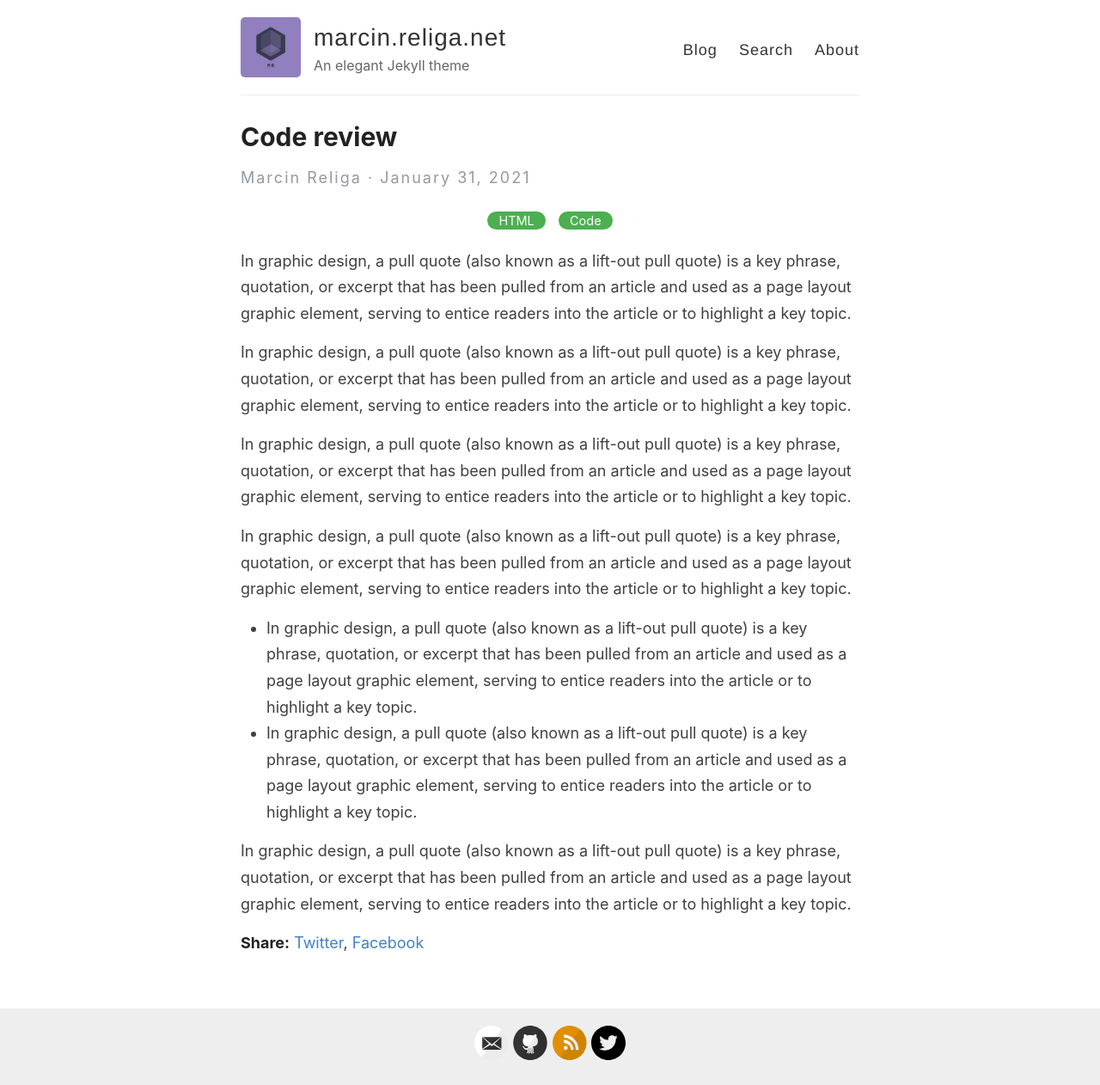
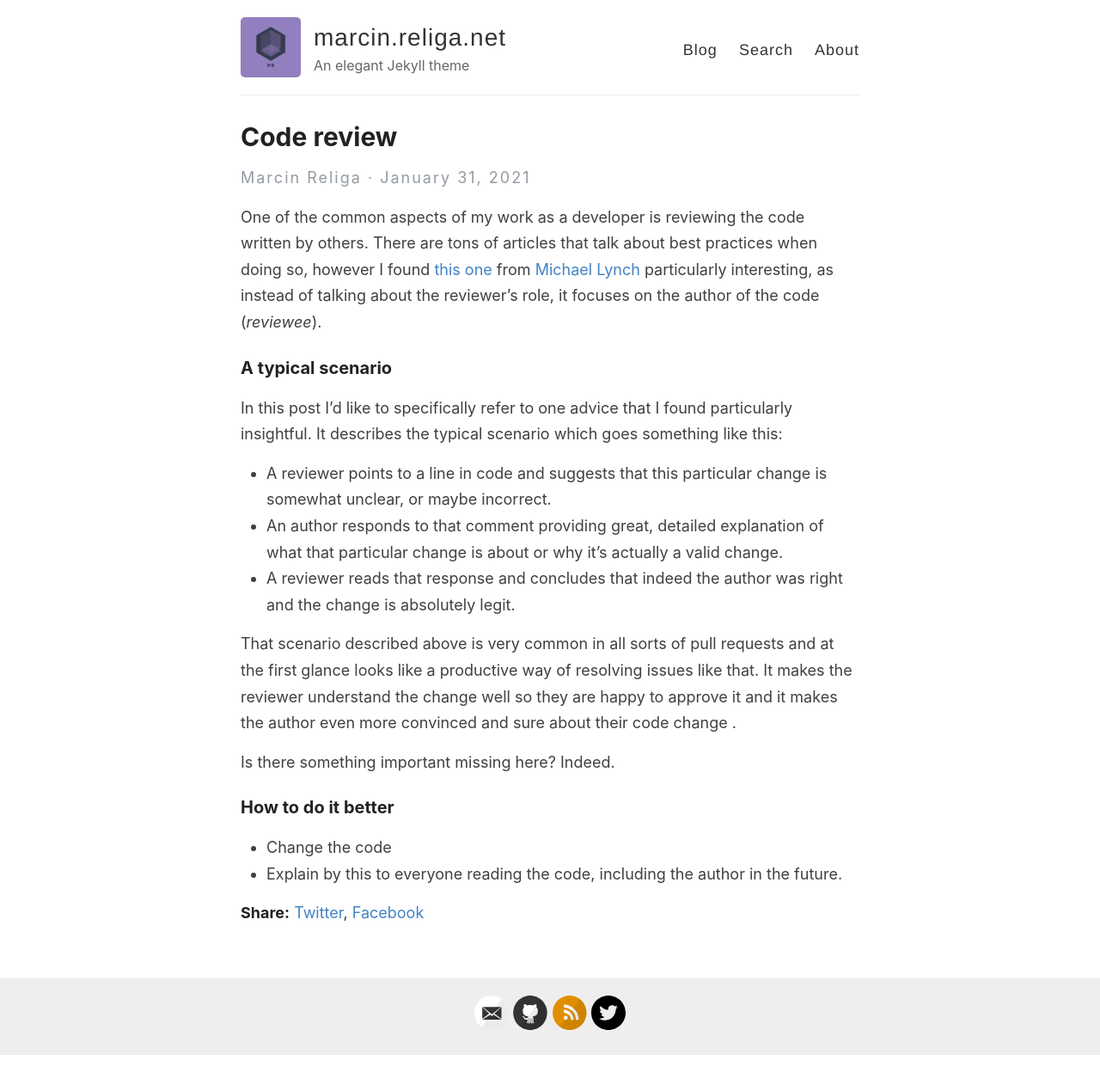
Before and after one commit to marcinreliga/marcinreliga.github.io, a Jekyll site: the page built from _posts/2021-01-31-code-review.md, in a window 1280 px wide. Shown: the whole page at 86% size. Built offline with Jekyll 4.4.1, drawn with Linux system fonts in a browser that asks for light colours; after the commit the page ends 1228 px from its top, so only the background shows below that.

Commit message:
add post

```diff
--- a/_posts/2021-01-31-code-review.md
+++ b/_posts/2021-01-31-code-review.md
@@ -1,19 +1,21 @@
 ---
 layout: post
 title:  Code review
-categories: [HTML,Code]
+#categories: [HTML,Code]
 excerpt: In graphic design, a pull quote (also known as a lift-out pull quote) is a key phrase, quotation, or excerpt that has been pulled from an article and used as a page layout graphic element, serving to entice readers into the article or to highlight a key topic.
 ---
+One of the common aspects of my work as a developer is reviewing the code written by others. There are tons of articles that talk about best practices when doing so, however I found [this one](https://mtlynch.io/code-review-love/) from [Michael Lynch](https://twitter.com/deliberatecoder) particularly interesting, as instead of talking about the reviewer's role, it focuses on the author of the code (*reviewee*).
 
-In graphic design, a pull quote (also known as a lift-out pull quote) is a key phrase, quotation, or excerpt that has been pulled from an article and used as a page layout graphic element, serving to entice readers into the article or to highlight a key topic.
+### A typical scenario
+In this post I'd like to specifically refer to one advice that I found particularly insightful. It describes the typical scenario which goes something like this:
+- A reviewer points to a line in code and suggests that this particular change is somewhat unclear, or maybe incorrect.
+* An author responds to that comment providing great, detailed explanation of what that particular change is about or why it's actually a valid change.
+* A reviewer reads that response and concludes that indeed the author was right and the change is absolutely legit.
 
-In graphic design, a pull quote (also known as a lift-out pull quote) is a key phrase, quotation, or excerpt that has been pulled from an article and used as a page layout graphic element, serving to entice readers into the article or to highlight a key topic.
+That scenario described above is very common in all sorts of pull requests and at the first glance looks like a productive way of resolving issues like that. It makes the reviewer understand the change well so they are happy to approve it and it makes the author even more convinced and sure about their code change .
 
-In graphic design, a pull quote (also known as a lift-out pull quote) is a key phrase, quotation, or excerpt that has been pulled from an article and used as a page layout graphic element, serving to entice readers into the article or to highlight a key topic.
+Is there something important missing here? Indeed.
 
-In graphic design, a pull quote (also known as a lift-out pull quote) is a key phrase, quotation, or excerpt that has been pulled from an article and used as a page layout graphic element, serving to entice readers into the article or to highlight a key topic.
-
-- In graphic design, a pull quote (also known as a lift-out pull quote) is a key phrase, quotation, or excerpt that has been pulled from an article and used as a page layout graphic element, serving to entice readers into the article or to highlight a key topic.
-- In graphic design, a pull quote (also known as a lift-out pull quote) is a key phrase, quotation, or excerpt that has been pulled from an article and used as a page layout graphic element, serving to entice readers into the article or to highlight a key topic.
-
-In graphic design, a pull quote (also known as a lift-out pull quote) is a key phrase, quotation, or excerpt that has been pulled from an article and used as a page layout graphic element, serving to entice readers into the article or to highlight a key topic.
+### How to do it better
+- Change the code
+- Explain by this to everyone reading the code, including the author in the future.
```
